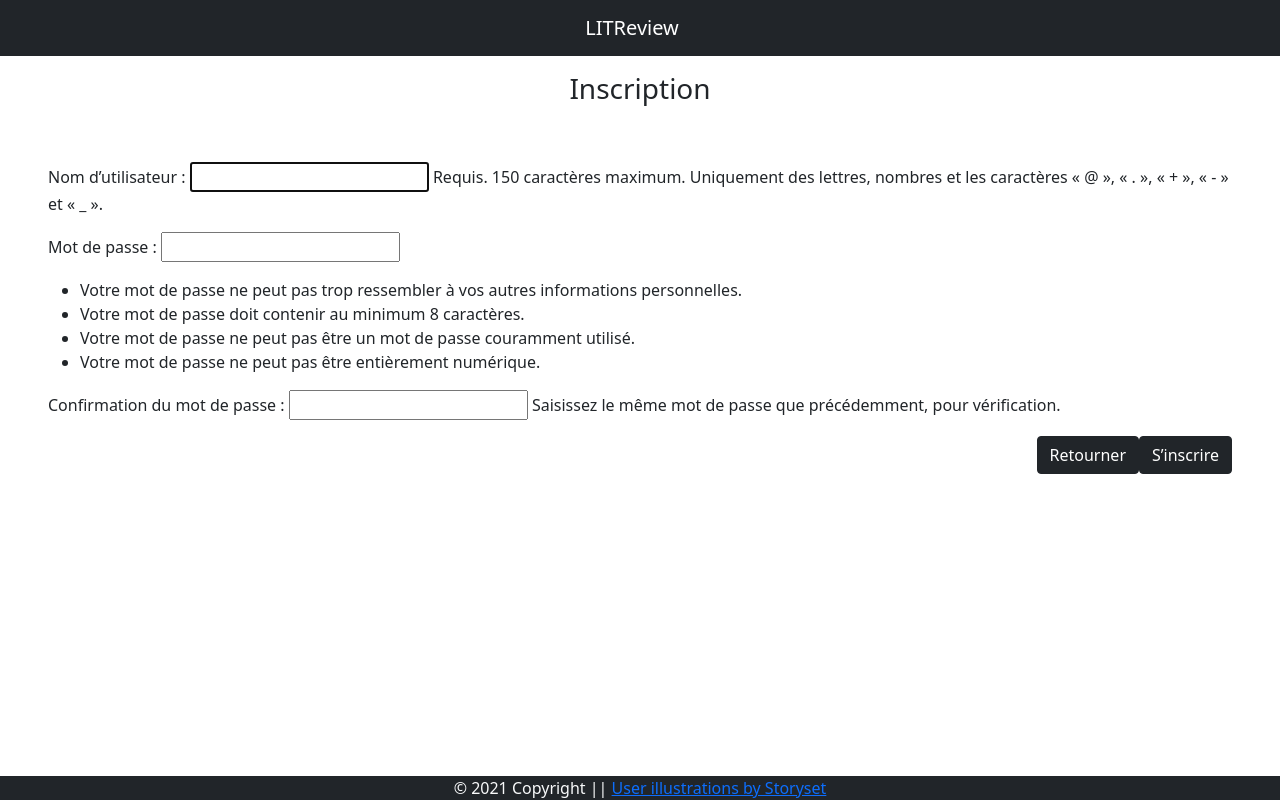
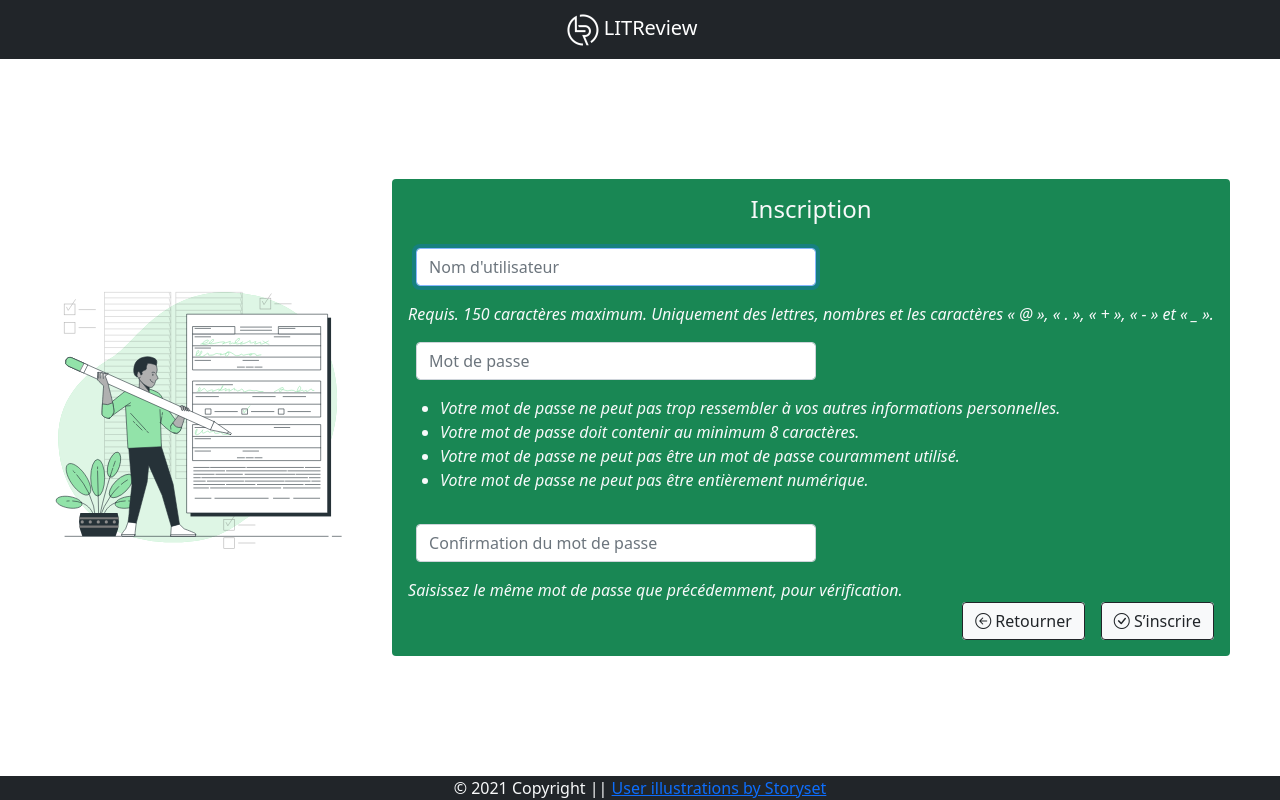
Before and after one commit to Prud-homme/OC_P9, a Django app: template authentication/templates/authentication/signup.html in a window 1280 px wide. Run offline with Django 4.2, Linux system fonts and the light colour scheme; the template is opened without the code that fills it: values that come from a table or form of the project are taken from there, others are empty; parts of the project's set-up code (start-up, migrations or seed data) failed here and were passed over; some libraries are stand-ins or nearby versions.

Commit message:
Update authentication app

```diff
--- a/authentication/templates/authentication/signup.html
+++ b/authentication/templates/authentication/signup.html
@@ -1,18 +1,47 @@
 {% extends 'base.html' %}
+{% load static %}
 {% block content %}
-    <h3 class="text-center mt-3">Inscription</h3>
-    {% if form.errors %}
-        {{ form.errors }}
-    {% endif %}
-    <div class="d-flex flex-column align-items-center m-5">
-    <form method="post">
-        {{ form.as_p }}
-        {% csrf_token %}
-        <div class="d-flex justify-content-end">
-            <a class="btn btn-dark mr-5" href="{% url 'login' %}">Retourner</a>
-            <button class="btn btn-dark " type="submit" >S’inscrire</button>
+<div class="d-flex flex-column flex-md-row justify-content-evenly align-items-center flex-grow-1 m-2">
+  <img src="{% static 'authentication/media/fill-out.svg' %}" class="svg-preview" alt="sign-in" />
 
+  <div class="bg-success rounded p-3 text-light">
+    <h4 class="text-center">Inscription</h4>
+
+    <form class="d-flex flex-column" method="post">
+      <input type="text" class="form-control maxw-px-400 ms-md-2 mt-3 mb-3" placeholder="Nom d'utilisateur" value="{{ form.username.value|default_if_none:'' }}" name="username" maxlength="150" autocapitalize="none" autocomplete="username" autofocus required id="id_username">
+      <span class="helptext fst-italic">Requis. 150 caractères maximum. Uniquement des lettres, nombres et les caractères « @ », « . », « + », « - » et « _ ».</span>
+
+
+      <input type="password" placeholder="Mot de passe" class="form-control maxw-px-400 ms-md-2 mt-3 mb-3" name="password1" autocomplete="new-password" required id="id_password1">
+
+      <span class="helptext fst-italic">
+        <ul>
+          <li>Votre mot de passe ne peut pas trop ressembler à vos autres informations personnelles.</li>
+          <li>Votre mot de passe doit contenir au minimum 8 caractères.</li>
+          <li>Votre mot de passe ne peut pas être un mot de passe couramment utilisé.</li>
+          <li>Votre mot de passe ne peut pas être entièrement numérique.</li>
+        </ul>
+      </span>
+
+
+      <input type="password" placeholder="Confirmation du mot de passe" class="form-control maxw-px-400 ms-md-2 mt-3 mb-3" name="password2" autocomplete="new-password" required id="id_password2">
+      <span class="helptext fst-italic">Saisissez le même mot de passe que précédemment, pour vérification.</span>
+
+      {% if form.errors %}
+      {{ form.errors }}
+      {% endif %}
+
+      {% csrf_token %}
+      <div class="d-flex align-self-end mt-3 mt-xl-0">
+        <div class="bg-light rounded me-3">
+          <a class="btn btn-outline-dark" href="{% url 'login' %}"><i class="bi bi-arrow-left-circle"></i> Retourner</a>
         </div>
+        <div class="bg-light rounded">
+          <button class="btn btn-outline-dark" type="submit"><i class="bi bi-check-circle"></i> S’inscrire</button>
+        </div>
+      </div>
     </form>
     </div>
+  </div>
+</div>
 {% endblock content %}
--- /dev/null
+++ b/authentication/templates/old_authentication/password_change_done.html
@@ -0,0 +1,5 @@
+{% extends 'base.html' %}
+{% block content %}
+    <h2>Mot de passe modifié avec succès</h2>
+    <p>Vous avez changé votre mot de passe avec succès ! Cliquez <a href={% url 'home' %}>ici</a> pour revenir à la page d’accueil.</p>
+{% endblock content %}
--- a/litreview/settings.py
+++ b/litreview/settings.py
@@ -135,7 +135,6 @@ USE_TZ = True
 # Static files (CSS, JavaScript, Images)
 # https://docs.djangoproject.com/en/4.0/howto/static-files/
 
-#STATIC_URL = 'static/'
 STATIC_URL = '/static/'
 STATICFILES_DIRS = [BASE_DIR.joinpath('static/')]
 
--- a/litreview/urls.py
+++ b/litreview/urls.py
@@ -59,7 +59,11 @@ urlpatterns = [
     path('ticket/create/', reviewsapp.views.ticket_create, name='ticket-create'),
     path('ticket/<int:ticket_id>/', reviewsapp.views.ticket_details, name='ticket-details'),
     path('ticket/<int:ticket_id>/update/', reviewsapp.views.ticket_update, name='ticket-update'),
-    path('ticket/<int:ticket_id>/delete/', reviewsapp.views.ticket_delete, name='ticket-delete'),
+
+    path('review/create/', reviewsapp.views.review_create, name='review-create'),
+    path('review/ticket-<int:ticket_id>/create/', reviewsapp.views.review_create, name='review-create'),
+    path('review/<int:review_id>/', reviewsapp.views.review_details, name='review-details'),
+    path('review/<int:review_id>/update/', reviewsapp.views.review_update, name='review-update'),
 ]
 
 if settings.DEBUG:
--- /dev/null
+++ b/static/css/styles.css
@@ -0,0 +1,24 @@
+.ticket-preview {
+  max-height: 150px;
+}
+
+.svg-preview {
+  max-height: 350px;
+  max-width: 300px;
+}
+
+.bg-bro {
+  background-color:  #def6e5;
+}
+
+.maxw-px-400 {
+  max-width: 400px;
+}
+
+.maxw-px-800 {
+  max-width: 800px;
+}
+
+.minw-px-300 {
+  min-width: 300px;
+}
--- a/templates/base.html
+++ b/templates/base.html
@@ -1,12 +1,13 @@
 {% load static %}
+<!DOCTYPE html>
 <html class="h-100">
    <head>
       <meta name="viewport" content="width=device-width, initial-scale=1">
       <title>LITReview</title>
-      <link rel="stylesheet" href="{% static 'styles.css' %}">
+      <link rel="stylesheet" href="{% static 'css/styles.css' %}">
       <link href="https://cdn.jsdelivr.net/npm/bootstrap@5.0.2/dist/css/bootstrap.min.css" rel="stylesheet" integrity="sha384-EVSTQN3/azprG1Anm3QDgpJLIm9Nao0Yz1ztcQTwFspd3yD65VohhpuuCOmLASjC" crossorigin="anonymous">
       <link rel="stylesheet" href="https://cdn.jsdelivr.net/npm/bootstrap-icons@1.5.0/font/bootstrap-icons.css">
-
+      <link rel="shortcut icon" href="{% static 'favicon/favicon.png' %}"/>
       <!-- Font Awesome -->
       <script src="https://kit.fontawesome.com/14273d579a.js" crossorigin="anonymous"></script>
    </head>
@@ -17,7 +18,7 @@
          <div class="d-flex justify-content-center bg-dark">
             <nav class="navbar navbar-expand-lg navbar-dark">
                <div class="container-fluid">
-                  <a class="navbar-brand" href="{% url 'home' %}">LITReview</a>
+                  <a class="navbar-brand" href="{% url 'home' %}"><img src="{% static 'reviewsapp/media/logo_icon_light.png' %}"> LITReview</a>
                   {%  if user.is_authenticated %}
                   <button class="navbar-toggler" type="button" data-bs-toggle="collapse" data-bs-target="#navbarSupportedContent" aria-controls="navbarSupportedContent" aria-expanded="false" aria-label="Toggle navigation">
                      <span class="navbar-toggler-icon"></span>
```
Also changed, not shown: authentication/templates/authentication/login.html (+18 -22 lines), authentication/templates/old_authentication/login.html (added, +48 -0 lines), authentication/templates/old_authentication/logout.html (added, +10 -0 lines), authentication/templates/old_authentication/password_change_form.html (added, +9 -0 lines), authentication/templates/old_authentication/signup.html (added, +49 -0 lines), static/authentication/media/fill-out.svg (added), static/favicon/favicon.png (added), static/reviewsapp/media/logo.png (added), static/reviewsapp/media/logo_icon_dark.png (added), static/reviewsapp/media/logo_icon_light.png (added), static/reviewsapp/media/old/ticket-create.svg (added), static/reviewsapp/media/ticket-create.svg, static/reviewsapp/media/ticket-delete.svg (added), static/reviewsapp/media/ticket-details.svg (added).
